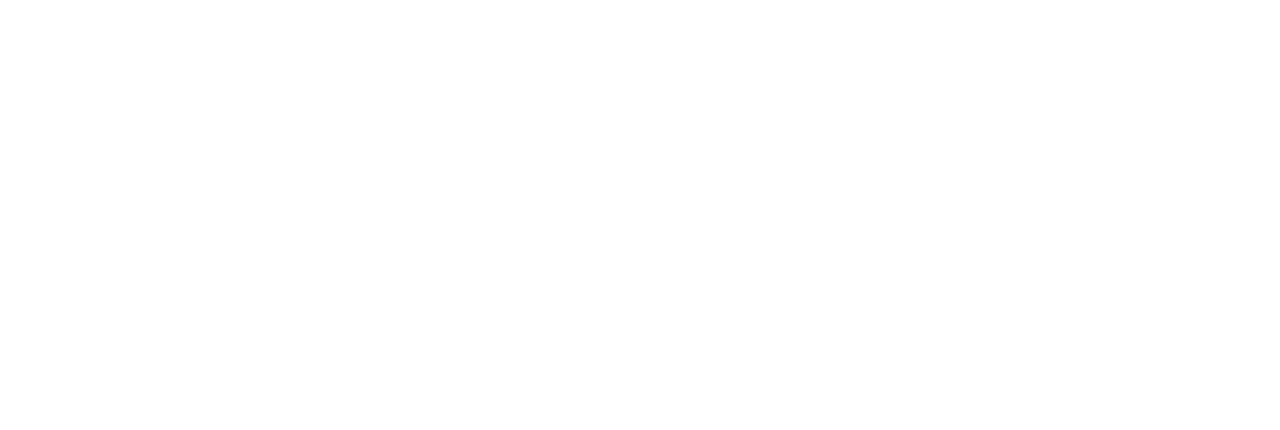
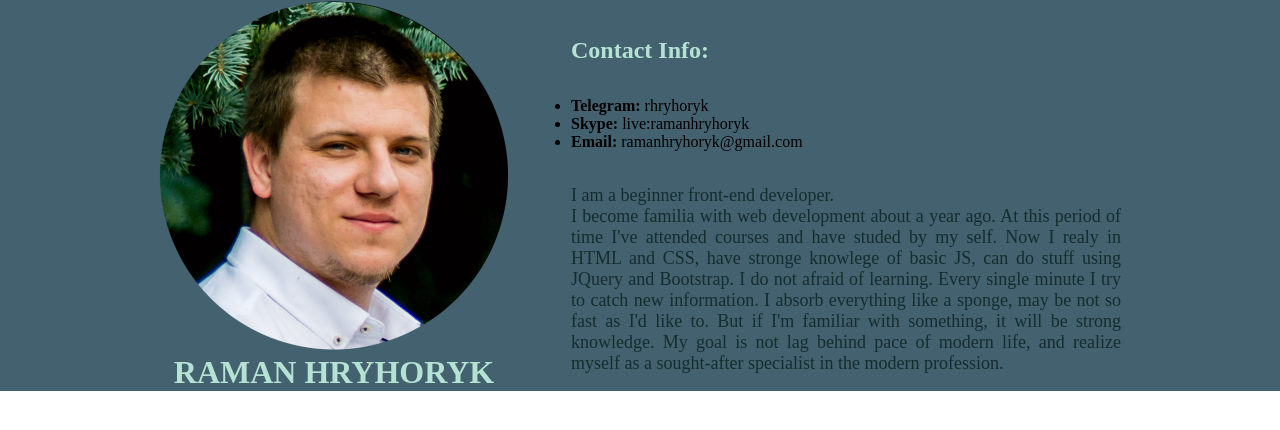
Before and after one commit to rhryhoryk/rsschool-cv, a plain HTML site: page index.html in a window 1280 px wide. Drawn offline with Linux system fonts and the light colour scheme.

Commit message:
feat: create header

```diff
--- a/index.html
+++ b/index.html
@@ -4,11 +4,35 @@
   <meta charset="UTF-8">
   <meta name="viewport" content="width=device-width, initial-scale=1.0">
   <meta http-equiv="X-UA-Compatible" content="ie=edge">
+  <link href="https://fonts.googleapis.com/css?family=Inconsolata:400,700&display=swap" rel="stylesheet">
   <link rel="stylesheet" href="style.css">
   <title>rsschool-cv</title>
 </head>
 <body>
-  <header></header>
+
+  <header>
+    <div class="wrapper flex">
+      <div class="name">
+        <img class="name__photo" src="cv-photo.png" alt="cv-photo">
+        <h1>Raman Hryhoryk</h1>
+      </div>
+      <div class="info flex">
+        <h2 class="info__heading">Contact Info:</h2>
+        <ul class="info__list info__list--contact">
+          <li><b>Telegram:</b> rhryhoryk</li>
+          <li><b>Skype:</b> live:ramanhryhoryk</li>
+          <li><b>Email:</b> ramanhryhoryk@gmail.com</li>
+        </ul>
+        <p>I am a beginner front-end developer. <br>
+            I become familia with web development about a year ago. At this period of time I've attended courses and have studed by my self.
+            Now I realy in HTML and CSS, have stronge knowlege of basic JS, can do stuff using JQuery and Bootstrap.
+            I do not afraid of learning.  Every single minute I try to catch new information.
+            I absorb everything like a sponge, may be not so fast as I'd like to. But if I'm familiar with something, it will be strong knowledge.
+            My goal is not lag behind pace of modern life, and realize myself as a sought-after specialist in the modern profession.</p>
+      </div>
+     </div>
+  </header>
+
   <main></main>
   <footer></footer>
 </body>
--- a/style.css
+++ b/style.css
@@ -0,0 +1,42 @@
+* {
+  margin: 0;
+  padding: 0;
+  box-sizing: border-box;
+}
+
+.wrapper {
+  width: 1024px;
+  margin: 0 auto;
+}
+
+.flex {
+  display: flex;
+  justify-content: space-around;
+}
+
+h1, h2 {
+  color: #B6E2D3;
+}
+
+/* ------------------------------------------------header------------------------------------------------------ */
+
+header {
+  background-color: #43616F;
+}
+
+.name h1 {
+  text-align: center;
+  text-transform: uppercase;
+}
+
+.info {
+  width: 550px;
+  margin-top: 20px;
+  flex-direction: column;
+}
+
+.info p {
+  text-align: justify;
+  font-size: 18px;
+  color: #152D2E;
+}
```
Also changed, not shown: cv-photo.png (added).
